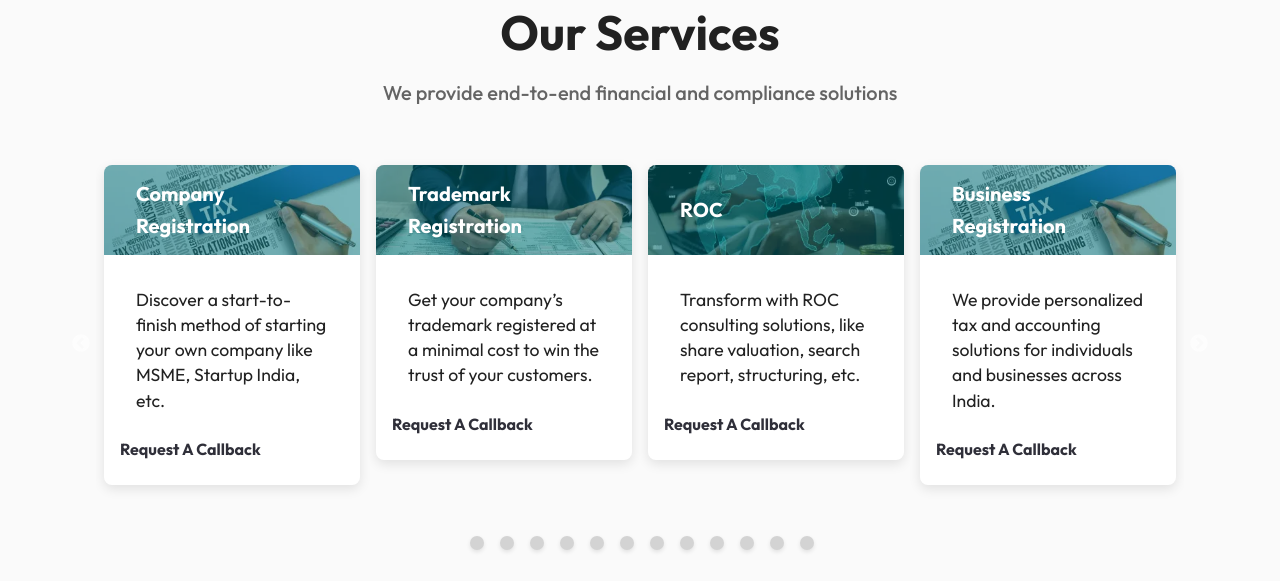
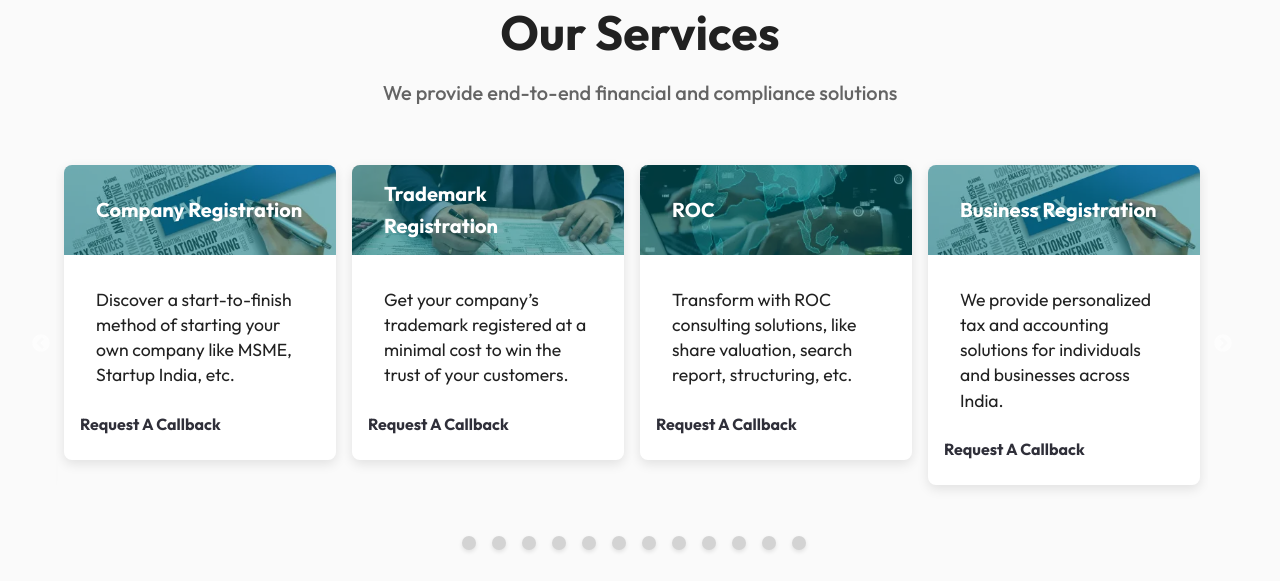
Before and after one commit to ajay860/firstlegalindia, a React (Create React App) app: page / in a window 1280 px wide. Shown: the part 1071-1652 px from the top of the page. Built offline with nearby package versions, Linux system fonts and the light colour scheme; some icons are missing.

Commit message:
update design

```diff
--- a/src/components/Home/ServicesSlider.js
+++ b/src/components/Home/ServicesSlider.js
@@ -105,7 +105,7 @@ const ServicesSlider = ({ services }) => {
   };
 
   return (
-    <Box sx={{ width: '100%', position: 'relative', px: 4 }}> {/* Removed unnecessary padding */}
+    <Box sx={{ width: '100%', position: 'relative', ml: -1, mr: -1 }}> {/* Removed unnecessary padding */}
       <Slider {...settings}>
         {services.map((service, index) => (
           <Box key={index} sx={{ display: 'flex', justifyContent: 'center', p: 1 }}>
--- a/src/components/Home/WhyChooseUs.js
+++ b/src/components/Home/WhyChooseUs.js
@@ -10,7 +10,7 @@ import { motion } from "framer-motion"
 
 export default function WhyChooseUs() {
   return (
-    <Box className="py-5 px-3 px-md-5">
+    <Box className="py-5">
       {/* Parent Row */}
       <div className="row gy-5">
         {/* LEFT SIDE */}
--- a/src/pages/Home.js
+++ b/src/pages/Home.js
@@ -84,7 +84,6 @@ const Home = () => {
       author: "Client"
     }
   ];
-
 
 
   return (
```
